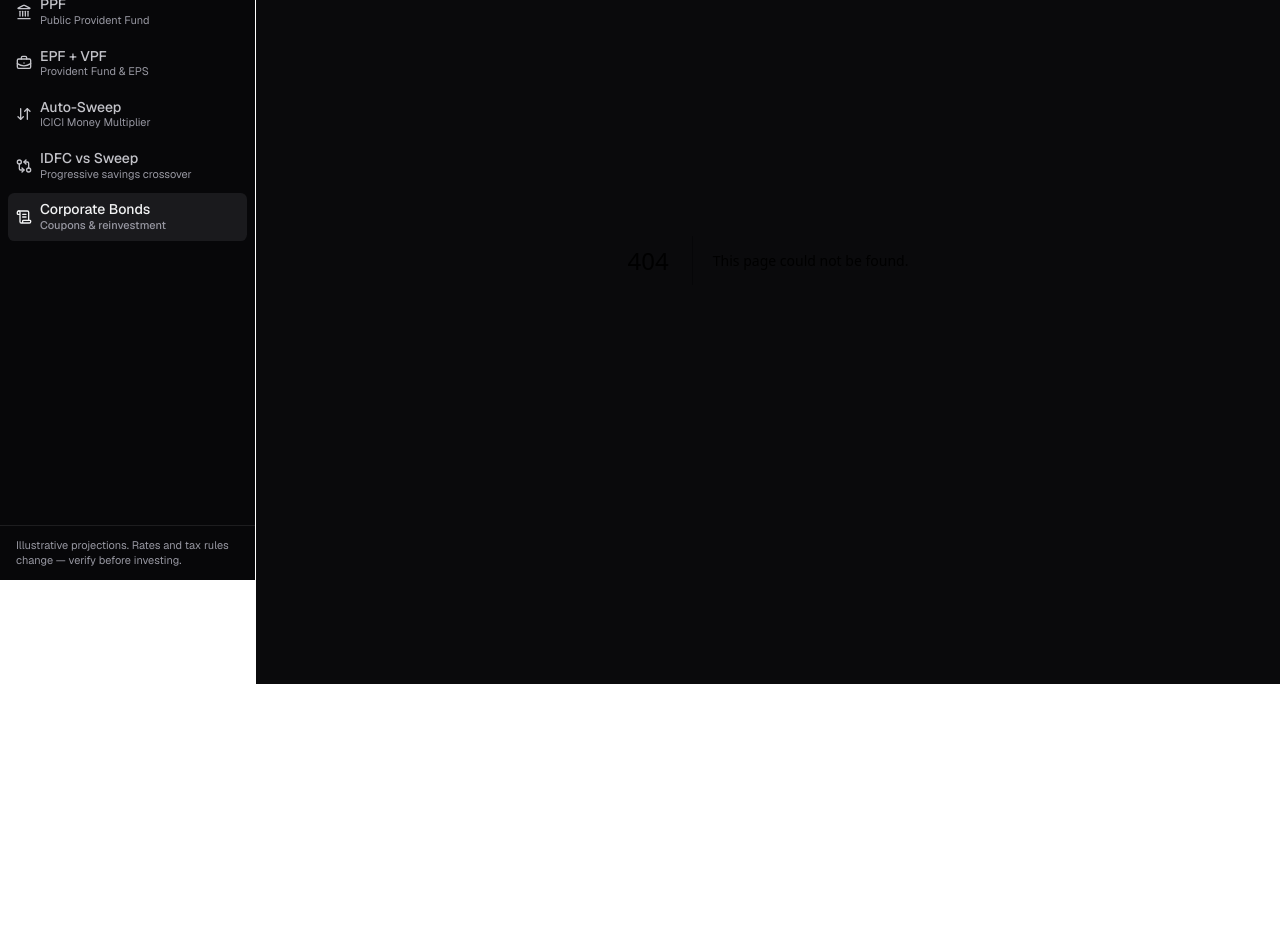
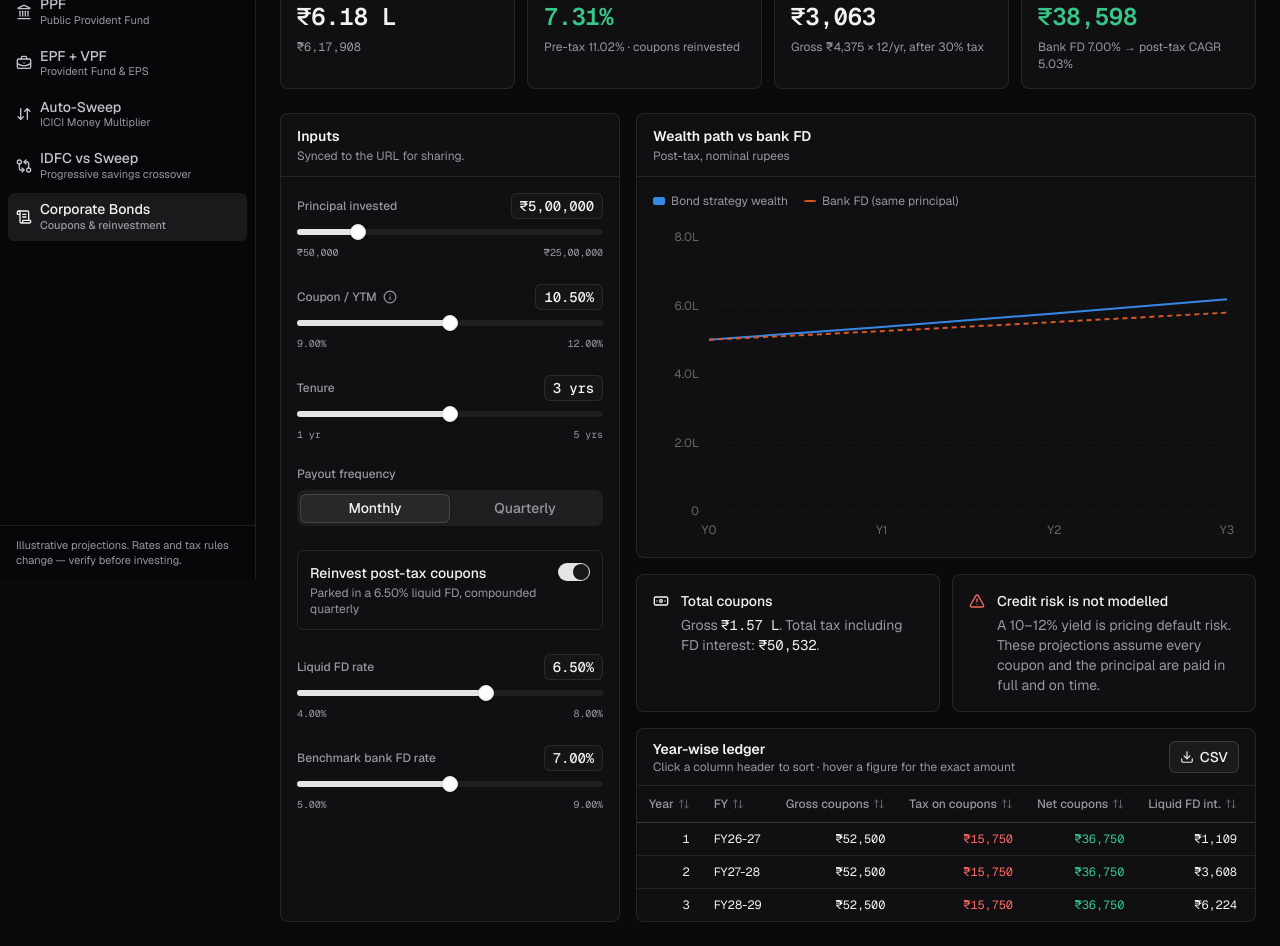
Before and after one commit to srivathsav004/investment-calculator, a Next.js app: page /bonds in a window 1280 px wide. Before the commit this address had no page. Shown: the part 220-1166 px from the top of the page. Before the commit the page ends 904 px from the top, so only its background shows below. Built offline with nearby package versions, Linux system fonts and the light colour scheme.

Commit message:
feat(bonds): add bond calculator page

```diff
--- /dev/null
+++ b/src/app/bonds/page.tsx
@@ -0,0 +1,11 @@
+import type { Metadata } from "next";
+import { BondCalculator } from "@/components/calculators/BondCalculator";
+
+export const metadata: Metadata = {
+  title: "Corporate Bonds",
+  description: "Corporate bond coupon simulator with post-tax reinvestment into a liquid FD and a bank FD benchmark.",
+};
+
+export default function BondsPage() {
+  return <BondCalculator />;
+}
--- /dev/null
+++ b/src/components/calculators/BondCalculator.tsx
@@ -0,0 +1,160 @@
+"use client";
+
+import { useMemo } from "react";
+import { Banknote, CalendarClock, Landmark, Percent, ScrollText, TriangleAlert } from "lucide-react";
+import { useUrlState } from "@/lib/url-state";
+import { formatCompactINR, formatINR, formatPct, fyLabel } from "@/lib/formatters";
+import { BOND_DEFAULT_BANK_FD_RATE, BOND_DEFAULT_LIQUID_FD_RATE, simulateBond, type BondYearRow, type PayoutFrequency } from "@/lib/engines/bondEngine";
+import { useGlobalSettings } from "@/components/providers/GlobalSettingsProvider";
+import { Callout, KpiCard, Money, PageHeader, SectionCard } from "@/components/common/display";
+import { Segmented, SliderField, SwitchField } from "@/components/common/fields";
+import { WealthChart, type ChartSeries } from "@/components/charts/WealthChart";
+import { YearTable, type YearColumn } from "@/components/ledger/YearTable";
+
+const DEFAULTS = {
+  p: 500000,
+  ytm: 0.105,
+  ten: 3,
+  freq: "monthly" as PayoutFrequency,
+  reinv: true,
+  lfd: BOND_DEFAULT_LIQUID_FD_RATE,
+  bfd: BOND_DEFAULT_BANK_FD_RATE,
+};
+
+const SERIES: ChartSeries[] = [
+  { key: "bond", label: "Bond strategy wealth", color: "var(--chart-1)" },
+  { key: "fd", label: "Bank FD (same principal)", color: "var(--chart-2)", dashed: true },
+];
+
+export function BondCalculator() {
+  const { slab, adjust, adjustRate, isReal } = useGlobalSettings();
+  const [s, set, reset] = useUrlState(DEFAULTS, {
+    allowed: { freq: ["monthly", "quarterly"] },
+    bounds: { p: [50000, 2500000], ytm: [0.09, 0.12], ten: [1, 5], lfd: [0.04, 0.08], bfd: [0.05, 0.09] },
+  });
+
+  const result = useMemo(
+    () =>
+      simulateBond({
+        principal: s.p,
+        ytm: s.ytm,
+        tenureYears: s.ten,
+        frequency: s.freq,
+        reinvest: s.reinv,
+        liquidFdRate: s.lfd,
+        bankFdRate: s.bfd,
+        taxSlab: slab,
+      }),
+    [s.p, s.ytm, s.ten, s.freq, s.reinv, s.lfd, s.bfd, slab],
+  );
+
+  const chartData = useMemo(
+    () => [
+      { year: 0, bond: s.p, fd: s.p },
+      ...result.rows.map((row) => ({ year: row.year, bond: adjust(row.totalWealth, row.year), fd: adjust(row.bankFdValue, row.year) })),
+    ],
+    [result.rows, s.p, adjust],
+  );
+
+  const columns = useMemo<YearColumn<BondYearRow>[]>(
+    () => [
+      { key: "year", label: "Year", value: (r) => r.year, format: "int" },
+      { key: "fy", label: "FY", value: (r) => fyLabel(r.year), format: "text" },
+      { key: "gross", label: "Gross coupons", value: (r) => adjust(r.grossCoupons, r.year), format: "inr" },
+      { key: "ctax", label: "Tax on coupons", value: (r) => adjust(r.couponTax, r.year), format: "inr", tone: (r) => (r.couponTax > 0 ? "negative" : undefined) },
+      { key: "net", label: "Net coupons", value: (r) => adjust(r.netCoupons, r.year), format: "inr", tone: () => "positive" },
+      { key: "fdInt", label: "Liquid FD int.", value: (r) => adjust(r.fdInterest, r.year), format: "inr" },
+      { key: "fdTax", label: "FD tax", value: (r) => adjust(r.fdTax, r.year), format: "inr" },
+      { key: "fdBal", label: "Liquid FD balance", value: (r) => adjust(r.fdBalance, r.year), format: "inr" },
+      { key: "cash", label: "Cash paid out", value: (r) => adjust(r.cashPaidOut, r.year), format: "inr" },
+      { key: "principal", label: "Bond principal", value: (r) => adjust(r.bondPrincipal, r.year), format: "inr" },
+      { key: "wealth", label: "Total wealth", value: (r) => adjust(r.totalWealth, r.year), format: "inr", strong: true },
+      { key: "bank", label: "Bank FD", value: (r) => adjust(r.bankFdValue, r.year), format: "inr" },
+    ],
+    [adjust],
+  );
+
+  const finalWealth = adjust(result.finalWealth, s.ten);
+  const bankFinal = adjust(result.bankFdFinal, s.ten);
+  const edge = finalWealth - bankFinal;
+  const payoutsPerYear = s.freq === "monthly" ? 12 : 4;
+
+  return (
+    <div className="space-y-6">
+      <PageHeader
+        title="Corporate Bonds · Wint Wealth style"
+        description="Fixed coupons paid monthly or quarterly, taxed at your slab, with principal back at maturity. Reinvest each post-tax coupon in a liquid FD or spend it. Benchmarked against a bank FD of the same principal."
+        badges={[`${s.ten} yr tenure`, s.freq === "monthly" ? "Monthly payout" : "Quarterly payout"]}
+        onReset={reset}
+      />
+
+      <div className="grid grid-cols-1 gap-3 sm:grid-cols-2 xl:grid-cols-4">
+        <KpiCard label={isReal ? "Total wealth (today's ₹)" : "Total wealth at maturity"} value={<Money value={finalWealth} />} hint={<span className="num">{formatINR(finalWealth)}</span>} icon={ScrollText} />
+        <KpiCard
+          label="Post-tax XIRR"
+          value={formatPct(adjustRate(result.postTaxIrr))}
+          tone="positive"
+          hint={`Pre-tax ${formatPct(adjustRate(result.preTaxIrr))} · ${s.reinv ? "coupons reinvested" : "coupons spent"}`}
+          icon={Percent}
+        />
+        <KpiCard
+          label="Per payout"
+          value={<Money value={result.netCouponPerPayout} compact={false} />}
+          hint={`Gross ${formatINR(result.couponPerPayout)} × ${payoutsPerYear}/yr, after ${Math.round(slab * 100)}% tax`}
+          icon={CalendarClock}
+        />
+        <KpiCard
+          label="Edge over bank FD"
+          value={<Money value={edge} />}
+          tone={edge >= 0 ? "positive" : "negative"}
+          hint={`Bank FD ${formatPct(s.bfd)} → post-tax CAGR ${formatPct(adjustRate(result.bankFdPostTaxCagr))}`}
+          icon={Landmark}
+        />
+      </div>
+
+      <div className="grid grid-cols-1 gap-4 lg:grid-cols-[340px_minmax(0,1fr)]">
+        <SectionCard title="Inputs" description="Synced to the URL for sharing.">
+          <div className="space-y-6">
+            <SliderField id="bd-p" label="Principal invested" value={s.p} min={50000} max={2500000} step={10000} format={formatINR} onChange={(v) => set("p", v)} />
+            <SliderField id="bd-ytm" label="Coupon / YTM" value={s.ytm} min={0.09} max={0.12} step={0.0005} format={(v) => formatPct(v)} onChange={(v) => set("ytm", v)} info="Modelled as a bullet bond bought at par, so coupon = YTM. Coupons are taxed as 'Income from other sources' at your slab." />
+            <SliderField id="bd-ten" label="Tenure" value={s.ten} min={1} max={5} step={1} format={(v) => `${v} yr${v > 1 ? "s" : ""}`} onChange={(v) => set("ten", v)} />
+            <Segmented
+              label="Payout frequency"
+              value={s.freq}
+              options={[
+                { value: "monthly", label: "Monthly" },
+                { value: "quarterly", label: "Quarterly" },
+              ]}
+              onChange={(v) => set("freq", v)}
+            />
+            <SwitchField
+              id="bd-reinv"
+              label="Reinvest post-tax coupons"
+              description={s.reinv ? `Parked in a ${formatPct(s.lfd)} liquid FD, compounded quarterly` : "Coupons are spent as they arrive"}
+              checked={s.reinv}
+              onChange={(v) => set("reinv", v)}
+            />
+            <SliderField id="bd-lfd" label="Liquid FD rate" value={s.lfd} min={0.04} max={0.08} step={0.0025} format={(v) => formatPct(v)} onChange={(v) => set("lfd", v)} disabled={!s.reinv} />
+            <SliderField id="bd-bfd" label="Benchmark bank FD rate" value={s.bfd} min={0.05} max={0.09} step={0.0025} format={(v) => formatPct(v)} onChange={(v) => set("bfd", v)} />
+          </div>
+        </SectionCard>
+
+        <div className="min-w-0 space-y-4">
+          <SectionCard title="Wealth path vs bank FD" description={isReal ? "Inflation-adjusted to today's rupees" : "Post-tax, nominal rupees"}>
+            <WealthChart data={chartData} xKey="year" series={SERIES} kind="line" xTickFormatter={(v) => `Y${v}`} tooltipLabel={(v) => (Number(v) === 0 ? "Purchase" : `Year ${v} · ${fyLabel(Number(v))}`)} />
+          </SectionCard>
+          <div className="grid grid-cols-1 gap-3 md:grid-cols-2">
+            <Callout icon={Banknote} title="Total coupons">
+              Gross <span className="num text-foreground">{formatCompactINR(result.totalGrossCoupons)}</span>. Total tax including FD interest:{" "}
+              <span className="num text-foreground">{formatCompactINR(result.totalTax)}</span>.
+            </Callout>
+            <Callout icon={TriangleAlert} title="Credit risk is not modelled" tone="negative">
+              A 10–12% yield is pricing default risk. These projections assume every coupon and the principal are paid in full and on time.
+            </Callout>
+          </div>
+          <YearTable rows={result.rows} columns={columns} fileName={`bonds-${s.ten}y-${(s.ytm * 100).toFixed(2)}pct`} rowKey={(r) => r.year} />
+        </div>
+      </div>
+    </div>
+  );
+}
```
